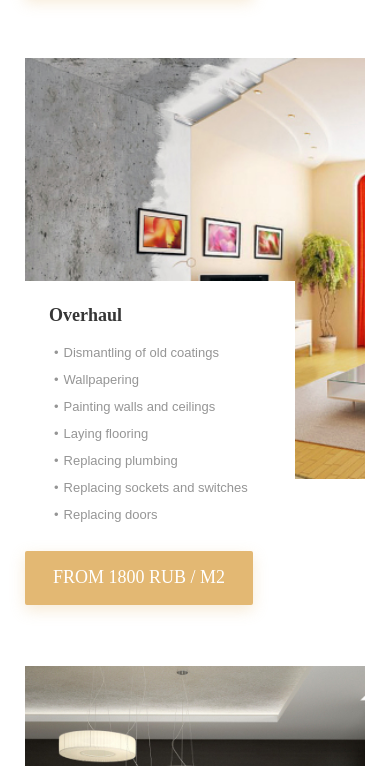
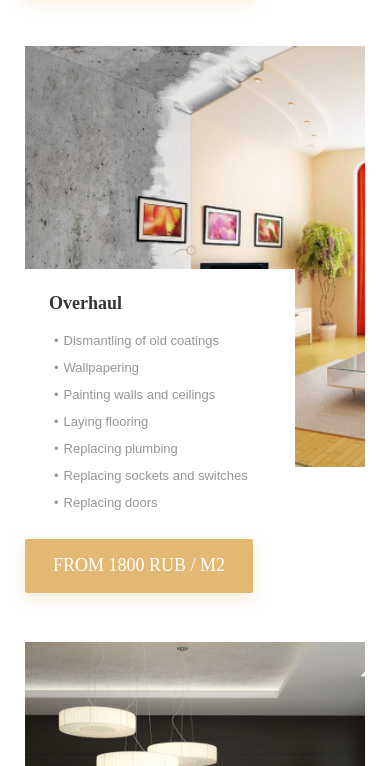
Before and after one commit to romanpast/RepairDesignProjectSF, a website: page index.html in a window 390 px wide. Shown: the part 2978-3744 px from the top of the page. Drawn offline with Linux system fonts and the light colour scheme.

Commit message:
working responsive

```diff
--- a/index.html
+++ b/index.html
@@ -163,7 +163,7 @@
                 <div class="svg-devider"><img src="public/img/types.svg" alt="types of repair"></div>
 
                 <div class="prices-wrapper">
-                    <div class="card-wrapper">
+
                     <div class="price-card item1">
                         <div class="item-info">
                             <h4>Redecorating</h4>
@@ -179,8 +179,7 @@
                             <button class="btn-price">From 900 rub / M2</button>
                         </div>
                     </div>
-                </div>
-                <div class="card-wrapper">
+
                     <div class="price-card item2">
                         <div class="item-info">
                             <h4>Overhaul</h4>
@@ -196,8 +195,7 @@
                             <button class="btn-price">from 1800 rub / m2</button>
                         </div>
                     </div>
-                </div>
-                <div class="card-wrapper">
+
                     <div class="price-card item3">
                         <div class="item-info">
                             <h4>Designer Repair</h4>
@@ -214,7 +212,7 @@
                         </div>
                     </div>
                 </div>
-                </div>
+
 
                 <div class="request-wrapper">
                     <div class="steps-wrapper"></div>
@@ -241,6 +239,7 @@
                         <button class="btn-submit btn-submit-call" type="submit">Call the measurer</button>
 
                     </form>
+                    </div>
                 </div>
                 <!-- <img class="video" src="public/img/video.jpg" alt="online repair video" title="online repair video">
                     <hr>
--- a/public/src/style.scss
+++ b/public/src/style.scss
@@ -503,9 +503,9 @@ header {
 
 }
 
-.card-wrapper {
-    height: 608px;
-}
+// .card-wrapper {
+//     height: 608px;
+// }
 
 .price-card {
     background-size: contain;
@@ -672,6 +672,15 @@ header {
         }
     }
 
+    // section types
+    .prices-wrapper {
+        flex-direction: column;
+
+    }
+
+    .price-card {
+        margin: 0 auto 235px;
+    }
 
 }
 
```
Also changed, not shown: public/src/style.css.
